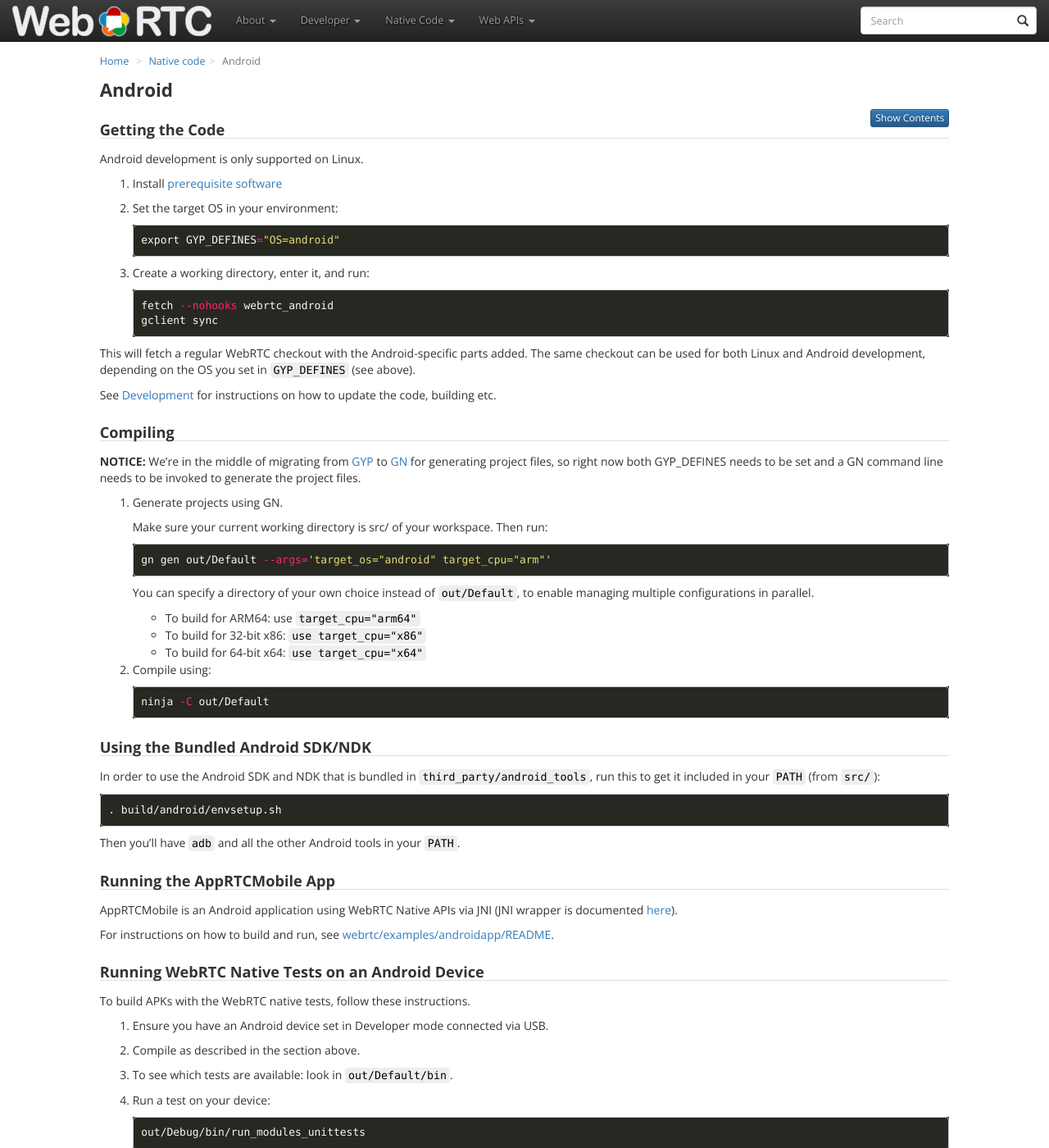
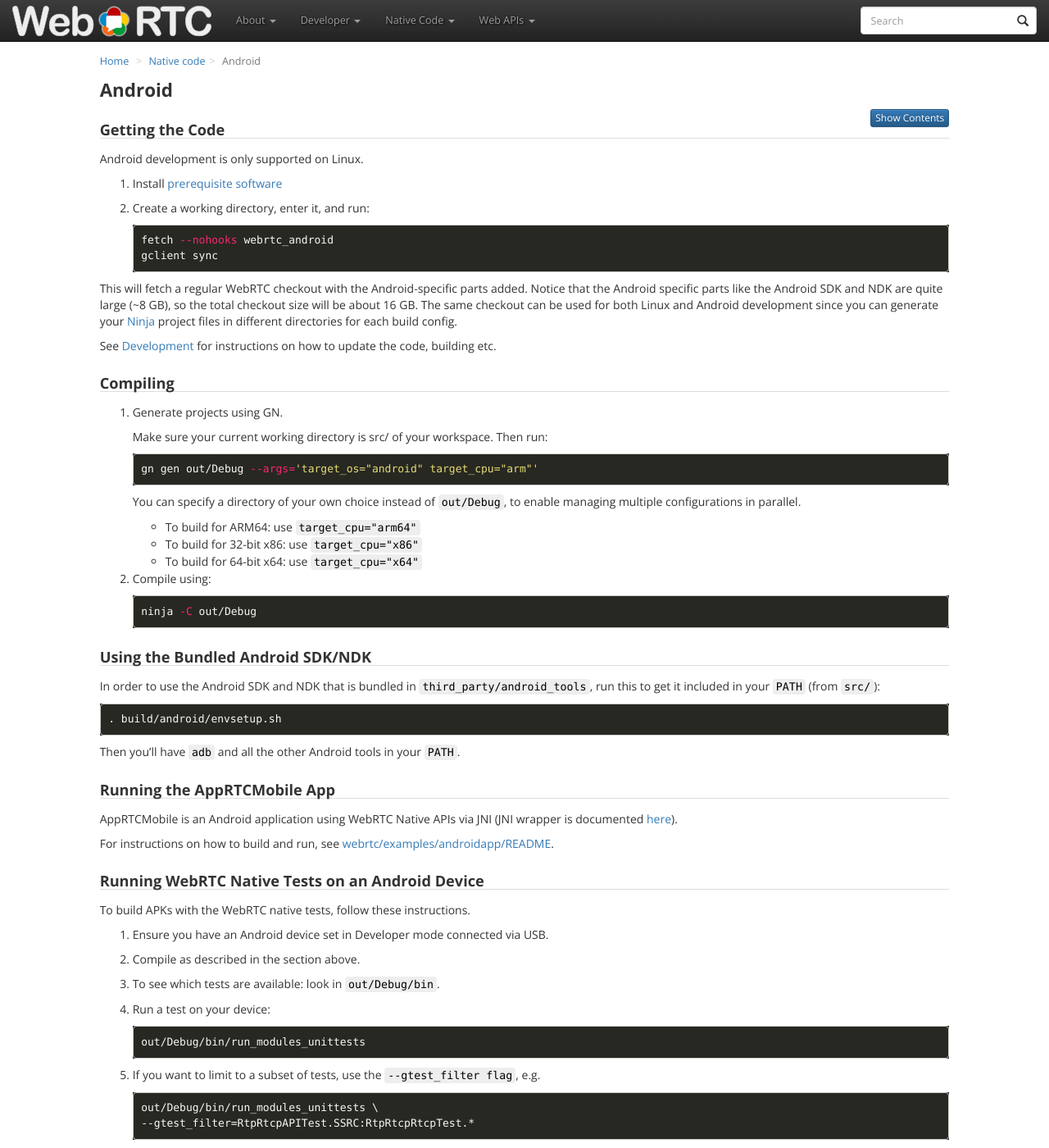
Before and after one commit to webrtc/webrtc-org, a Jekyll site: the page built from native-code/android/index.md, in a window 1280 px wide and 1400 px high. Shown: the whole window at 82% size. Built offline with Jekyll 4.4.1, drawn with Linux system fonts in a browser that asks for light colours; nearby versions of some CDN libraries; some of the changed text lies outside the part shown.

Commit message:
Update build instructions with size estimates and remove GYP_DEFINES

```diff
--- a/native-code/android/index.md
+++ b/native-code/android/index.md
@@ -14,13 +14,7 @@ Android development is only supported on Linux.
 
   1. Install [prerequisite software][1]
 
-  2. Set the target OS in your environment:
-
-     ~~~~~ bash
-     export GYP_DEFINES="OS=android"
-     ~~~~~
-
-  3. Create a working directory, enter it, and run:
+  2. Create a working directory, enter it, and run:
 
      ~~~~~ bash
      fetch --nohooks webrtc_android
@@ -28,17 +22,16 @@ Android development is only supported on Linux.
      ~~~~~
 
 This will fetch a regular WebRTC checkout with the Android-specific parts
-added. The same checkout can be used for both Linux and Android development,
-depending on the OS you set in `GYP_DEFINES` (see above).
+added. Notice that the Android specific parts like the Android SDK and NDK are
+quite large (~8 GB), so the total checkout size will be about 16 GB.
+The same checkout can be used for both Linux and Android development since you
+can generate your [Ninja][6] project files in different directories for each
+build config.
 
 See [Development](/native-code/development/) for instructions on how to update
 the code, building etc.
 
 ### Compiling
-
-**NOTICE:** We're in the middle of migrating from [GYP][4] to [GN][5] for
-generating project files, so right now both GYP_DEFINES needs to be set and a GN
-command line needs to be invoked to generate the project files.
 
   1. Generate projects using GN.
 
@@ -46,20 +39,20 @@ command line needs to be invoked to generate the project files.
      Then run:
 
      ~~~~~ bash
-     gn gen out/Default --args='target_os="android" target_cpu="arm"'
+     gn gen out/Debug --args='target_os="android" target_cpu="arm"'
      ~~~~~
 
-     You can specify a directory of your own choice instead of `out/Default`,
+     You can specify a directory of your own choice instead of `out/Debug`,
      to enable managing multiple configurations in parallel.
 
       * To build for ARM64: use `target_cpu="arm64"`
-      * To build for 32-bit x86: `use target_cpu="x86"`
-      * To build for 64-bit x64: `use target_cpu="x64"`
+      * To build for 32-bit x86: use `target_cpu="x86"`
+      * To build for 64-bit x64: use `target_cpu="x64"`
 
   2. Compile using:
 
      ~~~~~ bash
-     ninja -C out/Default
+     ninja -C out/Debug
      ~~~~~
 
 ### Using the Bundled Android SDK/NDK
@@ -93,7 +86,7 @@ To build APKs with the WebRTC native tests, follow these instructions.
 
   2. Compile as described in the section above.
 
-  3. To see which tests are available: look in `out/Default/bin`.
+  3. To see which tests are available: look in `out/Debug/bin`.
 
   4. Run a test on your device:
 
@@ -112,8 +105,9 @@ To build APKs with the WebRTC native tests, follow these instructions.
   6. **NOTICE:** The first time you run a test, you must accept a dialog on
      the device!
 
-If want to run Release builds instead; build `out/Release` and use the scripts
-generated in `out/Release/bin`.
+If want to run Release builds instead; pass `is_debug=false` to GN (and
+preferably generate the projects files into a directory like `out/Release`).
+Then use the scripts generated in `out/Release/bin` instead.
 
 
 ### Running WebRTC Instrumentation Tests on an Android Device
```
Also changed, not shown: other parts of native-code/android/index.md (+1 -0 lines), native-code/development/index.md (+8 -7 lines), native-code/ios/index.md (+3 -3 lines).
